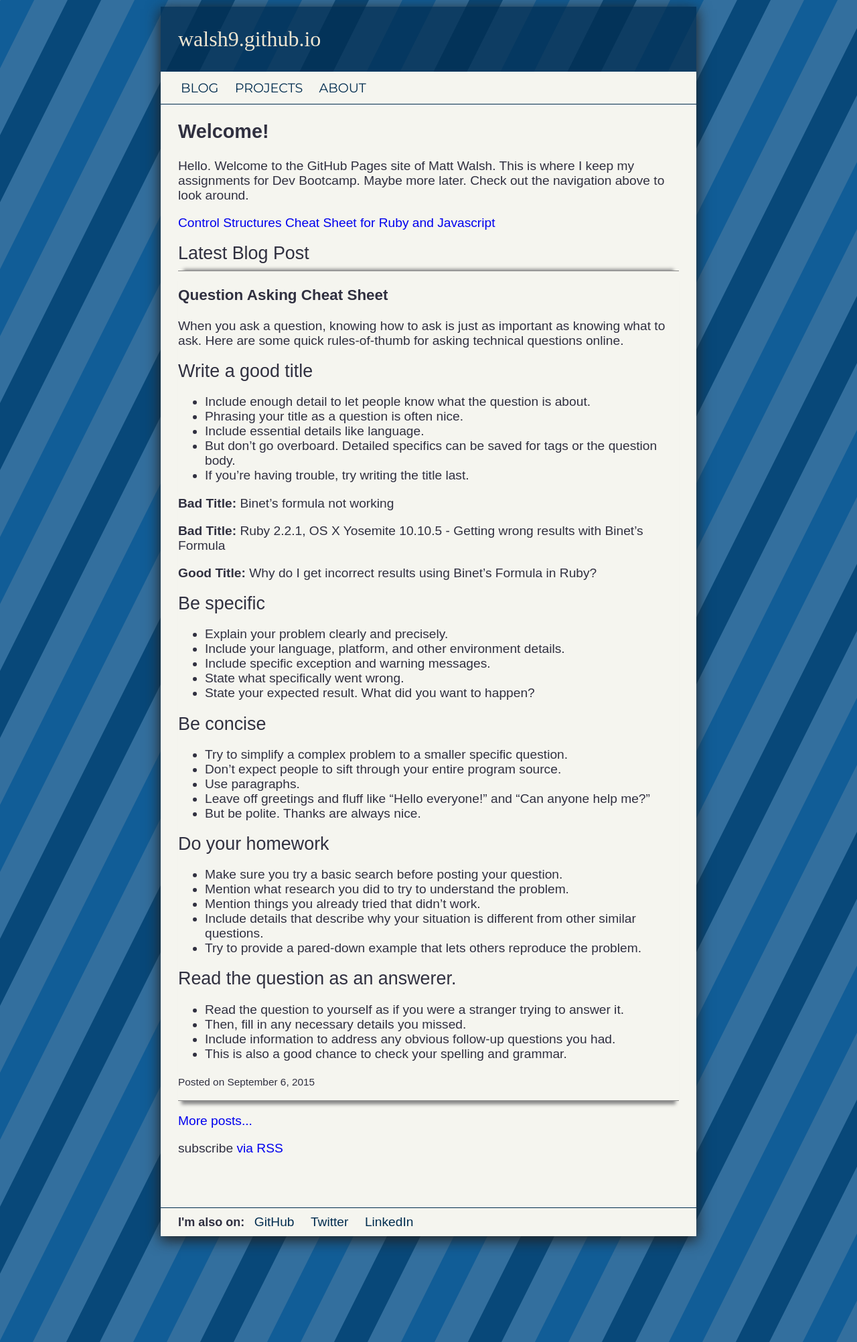
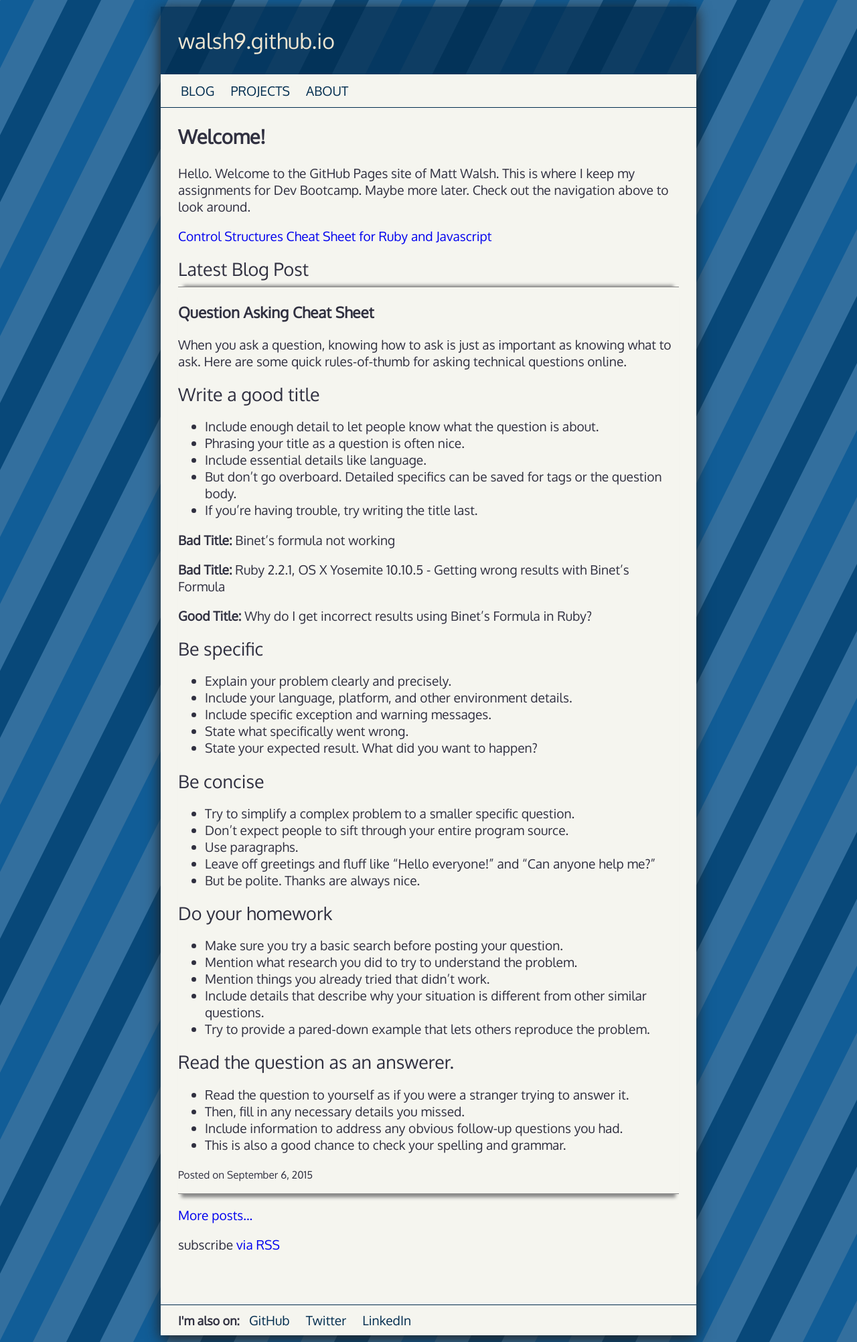
Before and after one commit to walsh9/walsh9.github.io, a Jekyll site: the page built from index.html, in a window 1280 px wide. Shown: the whole page at 67% size. Built offline with Jekyll 4.4.1, drawn with Linux system fonts in a browser that asks for light colours; some web fonts are replaced.

Commit message:
Change fonts

```diff
--- a/_includes/head.html
+++ b/_includes/head.html
@@ -2,9 +2,7 @@
     <meta charset="utf-8">
     <meta name="description" content="{{ site.description }}">
 
-    <link href='http://fonts.googleapis.com/css?family=Quando&text=walsh9.githubo' rel='stylesheet' type='text/css' />
-    <link href='http://fonts.googleapis.com/css?family=Montserrat&text=BLOGPRJECTSABU' rel='stylesheet' type='text/css' />
-    <link href='http://fonts.googleapis.com/css?family=Judson' rel='stylesheet' type='text/css'>
+    <link href='http://fonts.googleapis.com/css?family=Oxygen' rel='stylesheet' type='text/css' />
     <link rel="stylesheet" href="{{ "/css/style.css" | prepend: site.baseurl }}">
     <link rel="canonical" href="{{ page.url | replace:'index.html','' | prepend: site.baseurl | prepend: site.url }}">
 
--- a/css/style.css
+++ b/css/style.css
@@ -16,7 +16,7 @@
 
 #page {
     max-width: 800px;
-    font-family: Judson, sans-serif;
+    font-family: Oxygen, sans-serif;
     color: #303040;
     margin: 10px auto;
     -webkit-box-shadow: 0px 5px 20px 1px #222;
@@ -39,7 +39,7 @@
     background-color: rgba(2, 45, 79, 0.75);
 }
 header.site-header h1 {
-    font-family: Quando, serif;
+    font-family: Oxygen, serif;
     font-weight: 400;
     margin: 0;
     padding: 30px 26px;
@@ -53,7 +53,7 @@
 header nav {
     margin: 0;
     background-color: rgb(245, 245, 239);
-    font-family: Montserrat, Verdana, sans-serif;
+    font-family: Oxygen, Verdana, sans-serif;
     text-transform: uppercase;
     padding: 10px 20px;
 }
```
